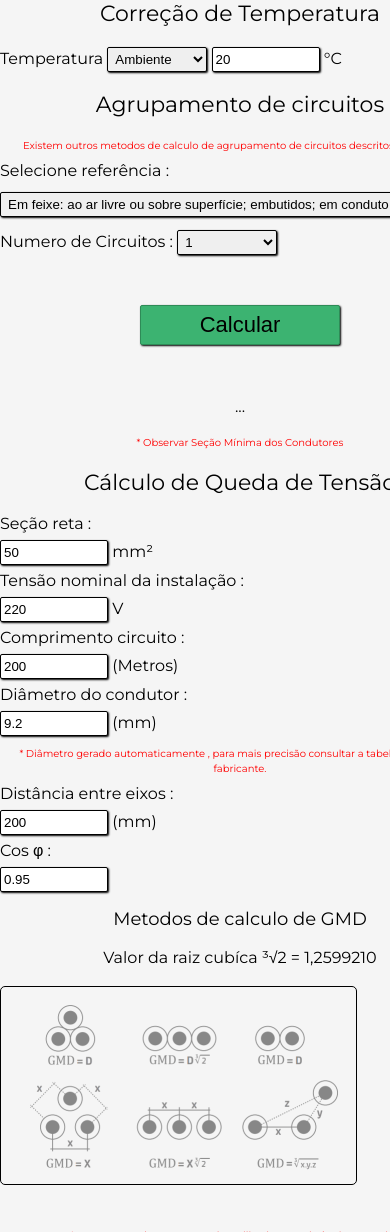
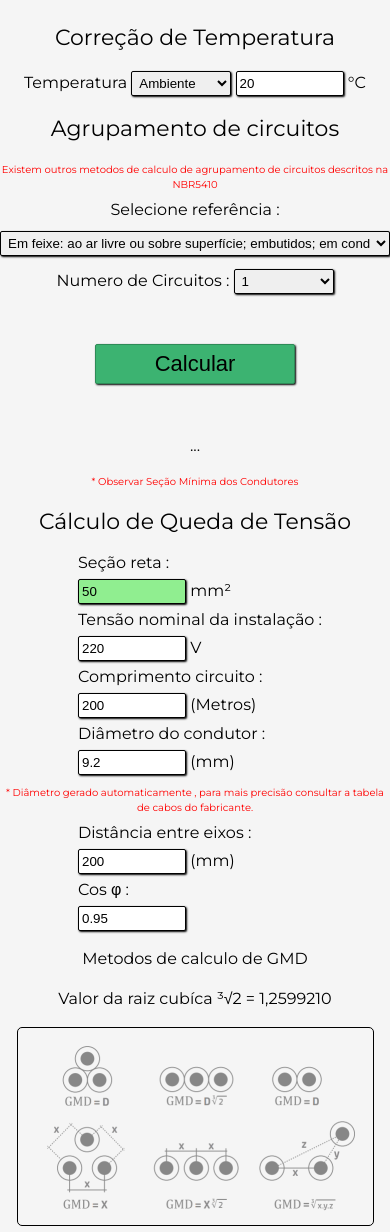
Before and after one commit to FabriNeves/CalculoDeCabosBT, a plain HTML site: page index.html in a window 390 px wide. Shown: the part 639-1871 px from the top of the page. Drawn offline with Linux system fonts and the light colour scheme.

Commit message:
Estilização para celular

```diff
--- a/css/style.css
+++ b/css/style.css
@@ -1,5 +1,4 @@
 body {
-
     font-family: 'Montserrat', sans-serif;
     background: whitesmoke;
     width: 640px;
@@ -22,13 +21,6 @@ h2 {
     font-weight: 300;
 }
 
-h3 {
-
-    font-size: 18px;
-    font-weight: 300;
-    margin: 1em 0;
-}
-
 p {
     margin: 1em 0;
     line-height: 1.5em;
@@ -45,6 +37,10 @@ input {
     border: solid 1px black;
     border-radius: 2px;
     box-shadow: 1px 1px 2px black;
+}
+
+#secaoReta_quedaDeTensao{
+    background:  lightgreen;
 }
 
 #selecaoMaterial,
@@ -74,12 +70,8 @@ p .Resultado {
     color: blueviolet;
     line-height: 1em;
 }
-
 info {
     color: red;
-}
-label {
-    font-weight: 100;
 }
 .labelTitulo {
     display: block;
@@ -96,7 +88,6 @@ label {
 .MetodosGMD {
     border: solid 0.5px black;
     border-radius: 5px;
-    margin-bottom: 30px;
 
 }
 
@@ -121,20 +112,39 @@ button:hover {
     font-size: 23px;
 }
 
-button:active {
+button:active{
     transform: scale(1.1);
 }
 
 @media screen and (max-width: 480px) {
-    body {
-        width: 480px;
+    body{
+        width: 100%;
     }
-
-    #nCondutores,
-    #ReferenciasAgrupamentoCircuitos {
-        width: 480px;
-    }
-    h1,h2,h3,p{
+    p,h1,h2,h3{
         text-align: center;
     }
+    #nCondutores,#ReferenciasAgrupamentoCircuitos{
+        width: 100%;
+    }
+    .conteinerLabelQDT,#selecaoIsolacao,#selecaoMaterial,#selecaoMetodo{
+        position: relative;
+        left: 20%;
+    }
+    .imagem{
+        text-align: center;
+    }
+    .containerNumeroDeCirc{
+        text-align: center;
+    }
+    .conteinerCorrecaoTemp{
+        text-align: center;
+    }
+    .especialLabel{
+        display: block;
+        text-align: center;
+    }
+    .containerCorrenteProjeto{
+        position: relative;
+        left: 20%;
+    }
 }
--- a/index.html
+++ b/index.html
@@ -19,12 +19,15 @@
     <main>
         <h2>Corrente de Projeto</h2>
         <!-- <p>Corrente de projeto (In) é calculada considerando apenas a potência instalada.</p> -->
+        <div class="containerCorrenteProjeto">
             <label for="correnteDeProjeto">In = </label>
             <input type="number" id="correnteDeProjeto" min="0" max="1000" value="100" class="input-padrao">
             <label for="correnteDeProjeto"> A </label>
-
+        </div>
         <h2>Metodo de instalação</h2>
-        <p>Para saber mais sobre metôdos de instalação <a target="_blank" href="https://docente.ifrn.edu.br/jeangaldino/disciplinas/2015.1/instalacoes-eletricas/nbr-5410">Clique aqui</a></p>
+        <p>Para saber mais sobre metôdos de instalação <a target="_blank"
+                href="https://docente.ifrn.edu.br/jeangaldino/disciplinas/2015.1/instalacoes-eletricas/nbr-5410">Clique
+                aqui</a></p>
         <fieldset>
             <select name="Metodo" id="selecaoMetodo">
                 <option value="A1">A1</option>
@@ -88,6 +91,7 @@
             </fieldset>
         </div>
         <h2>Correção de Temperatura</h2>
+        <div class="conteinerCorrecaoTemp">
             <label for="correcaoTemp">Temperatura </label>
             <select name="localInsta" id="localInsta">
                 <legend>Temperatura Ambiente ou do Solo ?</legend>
@@ -96,10 +100,11 @@
             </select>
             <input type="number" id="correcaoTemp" min="10" max="50" value="20" class="input-padrao">
             <label for="correcaoTemp">°C</label>
+        </div>
         <div class="conteinerAgrupamentoCircuitos">
             <h2>Agrupamento de circuitos </h2>
             <p class="aviso">Existem outros metodos de calculo de agrupamento de circuitos descritos na NBR5410</p>
-            <label for="ReferenciasAgrupamentoCircuitos">Selecione referência :</label>
+            <label for="ReferenciasAgrupamentoCircuitos" class="especialLabel">Selecione referência :</label>
             <select name="ReferenciaAgrupamentoCircuitos" id="ReferenciasAgrupamentoCircuitos">
                 <option value="Ref1">Em feixe: ao ar livre ou sobre superfície; embutidos; em conduto fechado | Métodos
                     A até F</option>
@@ -110,6 +115,7 @@
                 <option value="Ref5">Camada única sobre leito, suporte, etc.| Método F</option>
             </select>
             <br>
+            <div class="containerNumeroDeCirc">
                 <label for="numeroDeCircuitos">Numero de Circuitos : </label>
                 <select id="numeroDeCircuitos">
                     <option value="1">1</option>
@@ -125,6 +131,7 @@
                     <option value="11">16 a 19</option>
                     <option value="12">>=20</option>
                 </select>
+            </div>
             <button id="calcularGeral">Calcular</button>
             <p class="resultado">...</p>
             <p class="aviso">* Observar Seção Mínima dos Condutores</p>
@@ -132,33 +139,59 @@
         <div class="containerQuedaDetensao">
 
             <h2> Cálculo de Queda de Tensão </h2>
+
+            <div class="conteinerLabelQDT">
                 <label for="secaoReta_quedaDeTensao" class="labelTitulo">Seção reta :</label>
                 <input type="number" id="secaoReta_quedaDeTensao" value="50" class="input-padrao" min="0.5" max="1000">
                 <label for="secaoReta_quedaDeTensao">mm²</label>
+
+
                 <label for="tensaoNominal" class="labelTitulo">Tensão nominal da instalação :</label>
+
                 <input type="number" id="tensaoNominal" value="220" class="input-padrao" min="1.5" max="1000">
                 <label for="tensaoNominal">V</label>
+
                 <label for="comprimento_Circuito" class="labelTitulo">Comprimento circuito :</label>
+
                 <input type="number" id="comprimento_Circuito" value="200" class="input-padrao">
                 <label for="comprimento_Circuito">(Metros)</label>
+
                 <label for="diametro_Condutor" class="labelTitulo">Diâmetro do condutor :</label>
+
                 <input type="number" id="diametro_Condutor" value="9.2" class="input-padrao">
                 <label for="diametro_Condutor">(mm)</label>
-            <p class="aviso">* Diâmetro gerado automaticamente , para mais precisão consultar a tabela de cabos do
+            </div>
+            <p class="aviso">* Diâmetro gerado automaticamente , para mais precisão consultar a tabela de cabos
+                do
                 fabricante. </p>
+            <div class="conteinerLabelQDT">
                 <label for="distancia_Entre_Eixos" class="labelTitulo">Distância entre eixos :</label>
+
                 <input type="number" id="distancia_Entre_Eixos" value="200" class="input-padrao">
                 <label for="distancia_Entre_Eixos">(mm)</label>
+
                 <label for="cosPhi" class="labelTitulo">Cos φ :</label>
+
                 <input type="number" id="cosPhi" value="0.95" class="input-padrao">
+            </div>
+
             <div class="subConteinerQuedaDeTensao">
-                <h3>Metodos de calculo de GMD</h3>
+                <p>Metodos de calculo de GMD</p>
                 <p>Valor da raiz cubíca ³√2 = 1,2599210</p>
+                <div class="imagem">
                     <img class="MetodosGMD" src="./imagens/GMDMetodos_preview_rev_1.png">
-                <p class="aviso"> * Deve ser usado o mesmo valor utilizado em "Distância entre eixos".<br>Valor padrão para 200mm</p>
                 </div>
+
+                <p class="aviso"> * Deve ser usado o mesmo valor utilizado em "Distância entre eixos".<br>Valor
+                    padrão
+                    para 200mm</p>
+            </div>
+            <div class="conteinerLabelQDT">
                 <label for="_gmd" class="labelTitulo">GMD</label>
+
                 <input type="number" id="_gmd" value="251.984" class="input-padrao">
+            </div>
+
             <p class="resultado3">
                 ...
             </p>
```
Lines whose indentation alone changed are shown as unchanged.
